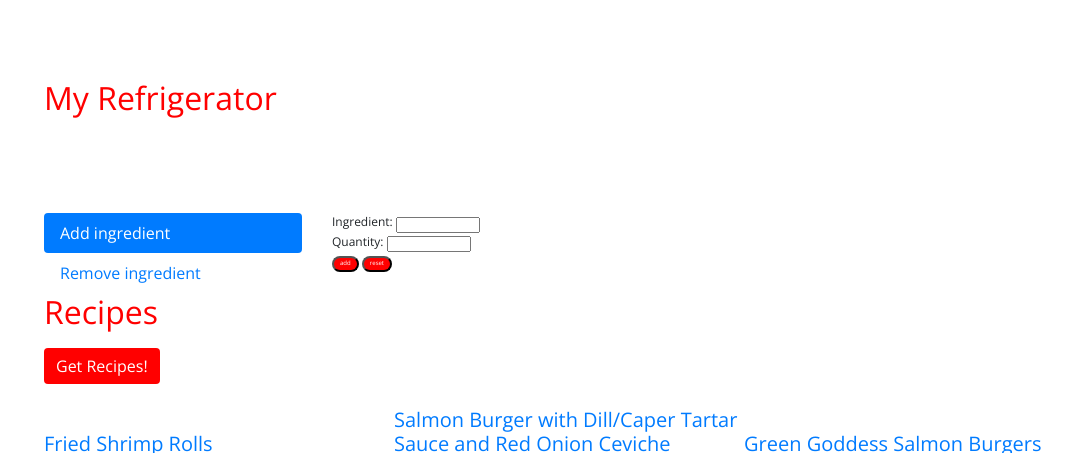
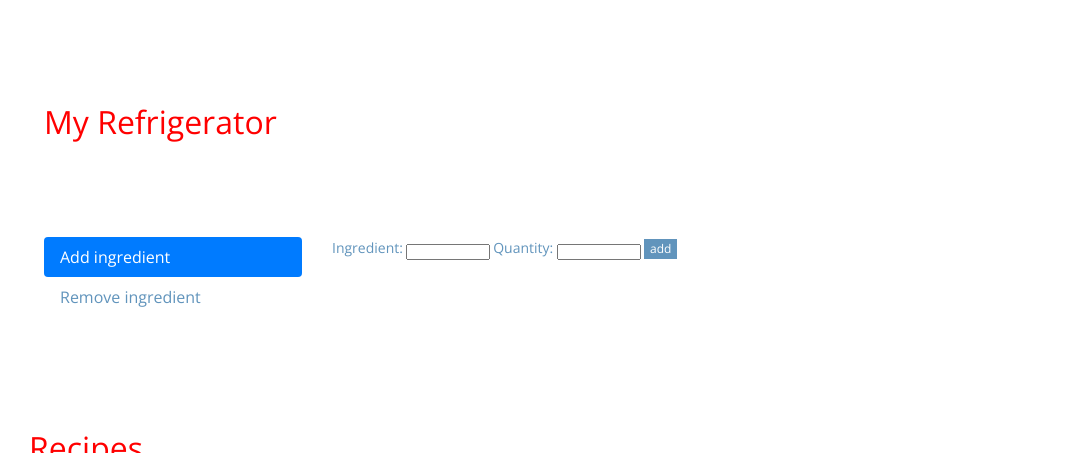
Before and after one commit to naho18/foodio, a Flask app: a page that uses templates/user-home.html in a window 1280 px wide. Shown: the part 461-914 px from the top of the page, without its empty margins (35-1107 px from the left). Run offline with Flask 2, Linux system fonts and the light colour scheme; the visitor is signed in with stand-in values (Sample User, id 1); data comes from the database, SQL or seed files in the repository; data that the repository does not hold is empty; some libraries are stand-ins or nearby versions.

Commit message:
updated html/css for foodio

```diff
--- a/static/foodio.css
+++ b/static/foodio.css
@@ -1,31 +1,34 @@
 body {
     font-family: 'Open Sans', sans-serif;
+    color: #6194BC;
 
 }
 
 .jumbotron {
   background-image: url(fridge-of-food.jpg);
-  opacity: 0.5;
   position: relative;
 }
 
-/*.jumboimg {
-  background-image: url(fridge-of-food.jpg);
-  opacity: 0.5;
-  /*z-index: -1;*/
-  position: relative;
-}*/
+
+.navlink {
+  background-color: #A5D1F3;
+}
 
 h1 span {
   background-color: rgba(255,255,255, 0.5);
+  color: black;
+}
+
+p span {
+  background-color: rgba(255,255,255, 0.5);
+  color: black;
 }
 
 #jumbotext h1 p span {
-  background-color: rgba(255,255,255, 0.5);
-  opacity: 1;
   font-family: 'Open Sans', sans-serif;
   font-size: 12px;
 }
+
 
 .recipetext {
   background-color: rgba(255,255,255, 0.5);
@@ -53,7 +56,7 @@ h2, h3, h4, h6 {
 }
 
 b {
-    color: red;
+    color: #6194BC;
 }
 
 form {
@@ -64,17 +67,19 @@ form {
   display: inline-block;
 }
 
+#remove-food-btn {
+  display: inline-block;
+}
+
 input[type=text] {
     font-size: 50%;
     padding: 0.25em;
 }
 
 input[type=submit] {
-    background-color: red;
+    background-color: #6194BC;
     color: white;
-    font-size: 50%;
-    padding: 0.25em 1em;
-    border-radius: 20px;
+    border: 0px;
 }
 
 input[type=reset] {
@@ -86,14 +91,32 @@ input[type=reset] {
 }
 
 button {
-    font-size: 50%;
-    padding: 0.25em 1em;
-    border-radius: 20px;
+    font-size: 12px;
+    padding: 0.1em 1em;
+    border-radius: 30px;
+}
+
+button.inline {
+  color: red;
+
+}
+
+.text {
+  color: #6194BC;
+  font-size: 14px;
 }
 
 #logo {
   font-family: 'Pacifico', cursive;
   font-size: 30px;
+}
+
+#display-recipes {
+  color: #6194BC;
+}
+
+a {
+  color: #6194BC;
 }
 
 #api-recipes {
--- a/templates/user-home.html
+++ b/templates/user-home.html
@@ -1,6 +1,10 @@
 {% extends 'base.html' %}
 
 {% block styles %}
+
+  <script src="https://code.jquery.com/jquery-3.3.1.slim.min.js" integrity="sha384-q8i/X+965DzO0rT7abK41JStQIAqVgRVzpbzo5smXKp4YfRvH+8abtTE1Pi6jizo" crossorigin="anonymous"></script>
+  <script src="https://cdnjs.cloudflare.com/ajax/libs/popper.js/1.14.3/umd/popper.min.js" integrity="sha384-ZMP7rVo3mIykV+2+9J3UJ46jBk0WLaUAdn689aCwoqbBJiSnjAK/l8WvCWPIPm49" crossorigin="anonymous"></script>
+  <script src="https://stackpath.bootstrapcdn.com/bootstrap/4.1.1/js/bootstrap.min.js" integrity="sha384-smHYKdLADwkXOn1EmN1qk/HfnUcbVRZyYmZ4qpPea6sjB/pTJ0euyQp0Mk8ck+5T" crossorigin="anonymous"></script>
 
   <link href="static/foodio.css" rel="stylesheet">
 {% endblock %}
@@ -8,26 +12,29 @@
 
 {% block content %}
 
+<!-- NAV BAR -->
+
   <nav id="user-home" class="navbar navbar-expand-lg navbar-dark" style="background-color: red;">
     <span id="logo" class="navbar-brand" href="#">Foodio</span>
 
     <button class="navbar-toggler" type="button" data-toggle="collapse" data-target="#navbarText" aria-controls="navbarText" aria-expanded="false" aria-label="Toggle navigation">
       <span class="navbar-toggler-icon"></span>
     </button>
+
     <div class="collapse navbar-collapse" id="navbarText">
 
        <ul class="navbar-nav ml-auto">
         <li class="nav-item">
-          <a class="nav-link active" href="#my-refrigerator">My Refrigerator</a>
+          <a class="nav-link active" style="color:white;" href="#my-refrigerator">My Refrigerator</a>
         </li>
         <li class="nav-item">
-          <a class="nav-link active" href="#recipes">Recipes</a>
+          <a class="nav-link active" style="color:white;"  href="#recipes">Recipes</a>
         </li>
         <li class="nav-item">
-          <a class="nav-link active" href="#favorites">Favorites</a>
+          <a class="nav-link active" style="color:white;" href="#favorites">Favorites</a>
         </li>
         <li class="nav-item active">
-          <a class="nav-link" href="/logout">Log Out</a>
+          <a class="nav-link" style="color:white;" href="/logout">Log Out</a>
         </li>
         </li>
       </ul>
@@ -36,36 +43,37 @@
   </nav>
   <br><br>
 
+
+<!-- JUMBOTRON -->
   <div class="jumbotron">
-<!--     <div class='jumboimg'>
 
-    </div> -->
+    <div id='jumbotext' class='container'>
 
-    <div id='jumbotext'>
-
-  <h1>
-    <span>Welcome, {{ user_name }}!</span></h1>
+      <h1><span>Welcome, {{ user_name }}!</span></h1>
 
       <p><span>Dinner made easy with Foodio!</span></p>
       <hr>
-  <p> <br>
-    <span>Virtually maintain your refrigerator to find delicious recipes with ingredients you already have! Yumm!</span></p>
+      <br><p><span>Virtually maintain your refrigerator to find delicious
+        recipes with ingredients you already have! Yumm!</span></p>
 
       <a id='jumbo' class="btn" href="#my-refrigerator" role="button">Get started</a>
     </div>
+
   </div>
 
 <br><br>
 
 
 <div data-spy="scroll" data-target="#user-home" data-offset="0">
-  <h2 id="my-refrigerator">My Refrigerator</h2>
-  <p>
+
  <!-- /////////////////// DISPLAY FOOD IN REFRIGERATOR///////////////////// -->
 
       <br>
 
       <div id='display-food'>
+
+      <h2 id="my-refrigerator">My Refrigerator</h2><br>
+      <p>
 
         {% for item in user_refrigerator %}
         <div id='fooddiv'>
@@ -104,30 +112,29 @@
           url_for('static', filename='sub-quantity.js') }}"></script>
 
 <br><br>
+</div>
 
+
+<!-- ADD/REMOVE FOOD -->
 
 <div class="row">
   <div class="col-3">
     <div class="nav flex-column nav-pills" id="v-pills-tab" role="tablist" aria-orientation="vertical">
 
-      <a class="nav-link active" id="v-pills-home-tab" data-toggle="pill" href="#add-food" role="tab" aria-controls="v-pills-home" aria-selected="true">Add ingredient</a>
+      <a class="nav-link active" id="v-pills-home-tab" data-toggle="pill" href="#v-add" role="tab" aria-controls="v-pills-home" aria-selected="true">Add ingredient</a>
 
-      <a class="nav-link" id="v-pills-profile-tab" data-toggle="pill" href="#remove-food" role="tab" aria-controls="v-pills-profile" aria-selected="false">Remove ingredient</a>
+      <a class="nav-link" id="v-pills-profile-tab" data-toggle="pill" href="#v-remove" role="tab" aria-controls="v-pills-profile" aria-selected="false">Remove ingredient</a>
 
 
     </div>
   </div>
+
   <div class="col-9">
     <div class="tab-content" id="v-pills-tabContent">
 
-      <div class="tab-pane fade show active" id="v-pills-home" role="tabpanel" aria-labelledby="v-pills-home-tab">
+          <div class="tab-pane fade show active" id="v-add" role="tabpanel" aria-labelledby="v-pills-home-tab">
           <!-- ////////////////////ADD FOOD TO REFRIDGERATOR ///////////////////////// -->
             <div id='add-food'>
-
-
-<!-- http://blog.teamtreehouse.com/creating-autocomplete-dropdowns-datalist-element -->
-<!-- datalist autocomplete dropdown -->
-
               <datalist id="foods">
 
                 {% for food in food_list %}
@@ -137,23 +144,20 @@
               </datalist>
 
               <form id='add-food-form' >
-
-            Ingredient: <input type="text" id='ingredient' name="ingredient" list="foods"><br>
-            Quantity: <input type="text" id='quantity' name="quantity"><br>
-          <!--   Expires on:<input type="text" name="expiration"> -->
-            <input type='submit' value='add'>
-            <input type="reset" value="reset">
+                <text class='text'>
+                Ingredient:</text> <input type="text" id='ingredient' name="ingredient" list="foods">
+                <text class='text'>Quantity: </text><input type="text" id='quantity' name="quantity">
+                <input id='add-food-btn' type='submit' value='add'>
+<!--                 <input type="reset" value="reset"> -->
               </form>
             </div>
-
             <!-- load JS  -->
-
             <script type=text/javascript src="{{
               url_for('static', filename='add-food.js') }}"></script>
           </div>
 
 
-      <div class="tab-pane fade" id="v-pills-profile" role="tabpanel" aria-labelledby="v-pills-profile-tab">
+        <div class="tab-pane fade" id="v-remove" role="tabpanel" aria-labelledby="v-pills-profile-tab">
         <!-- //////////////////REMOVE FOOD FROM REFRIDGERATOR /////////////////////// -->
 
           <div id='remove-food'>
@@ -166,11 +170,9 @@
                       <!-- item object of food, at food name -->
                       <option value="{{item.food.food_id}} {{item.food.food}}">{{ item.food.food }}</option>
                   {% endfor %}
-              &nbsp;
                 </select>
               </div>
-
-            <input type='submit' value='remove'>
+              <input id='remove-food-btn' class='inline' type='submit' value='remove'>
 
             </form>
           </div>
@@ -180,25 +182,24 @@
 
           <br><br>
       </div>
+
 </div>
 </div>
 </p>
 
 <br><br>
 
-      </div>
-
-    <!-- </div>
-  </div>
-</div>
- -->
+<!--       </div> -->
 
 
+
+<br><br><br>
+
+ <!-- ////////////////////////DISPLAY RECIPES ///////////////////////////// -->
+
+        <div id="display-recipes"><br><br><br>
           <h2 id="recipes">Recipes</h2>
           <p>
- <!-- ////////////////////////DISPLAY RECIPES ///////////////////////////// -->
-
-        <div id="display-recipes">
           <button class="btn" id='get-recipes' onClick="refreshRecipes(this)">
             Get Recipes!</button><br><br>
 
@@ -214,10 +215,10 @@
 
       <br><br><br>
   </p>
+</div>
+<br><br><br>
 
-
-
-<h2 id="favorites">Favorites</h2>
+<h2 id="favorites">Favorites</h2><br>
   <p>
  <!-- /////////////////////DISPLAY FAVORITE RECIPES //////////////////////// -->
 
@@ -251,5 +252,4 @@
 
 
 
-
 {% endblock %}
```
Also changed, not shown: static/homepage.css (+3 -7 lines). Lines whose indentation alone changed are shown as unchanged.
